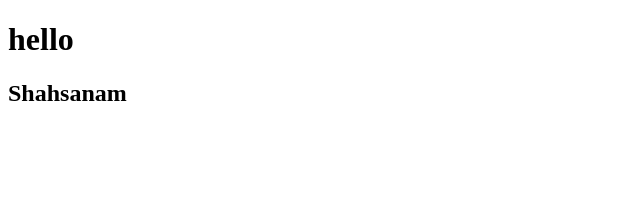
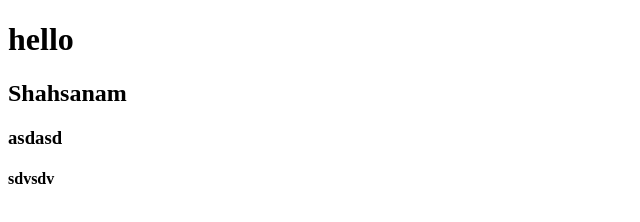
Before and after one commit to ShahsanamAliyeva/first_project, a plain HTML site: page index.html in a window 1280 px wide. Shown: the whole page, without its empty margins (0-640 px from the left). Drawn offline with Linux system fonts and the light colour scheme.

Commit message:
AZIZ ADDED

```diff
--- a/index.html
+++ b/index.html
@@ -9,6 +9,8 @@
 
     <h1>hello</h1>
     <h2>Shahsanam</h2>
+    <h3>asdasd</h3>
+    <h4>sdvsdv</h4>
 
 </body>
 </html>
```
